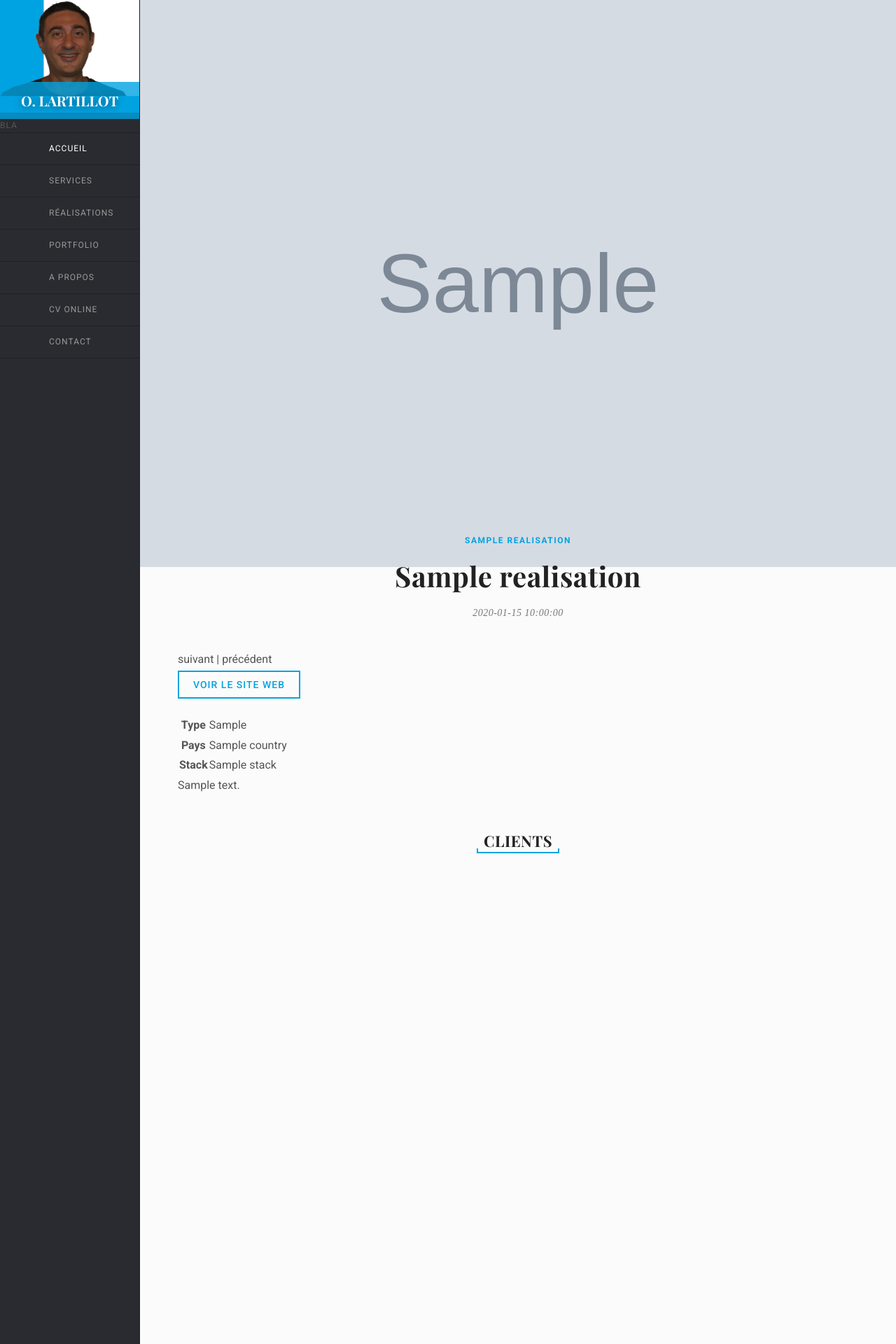
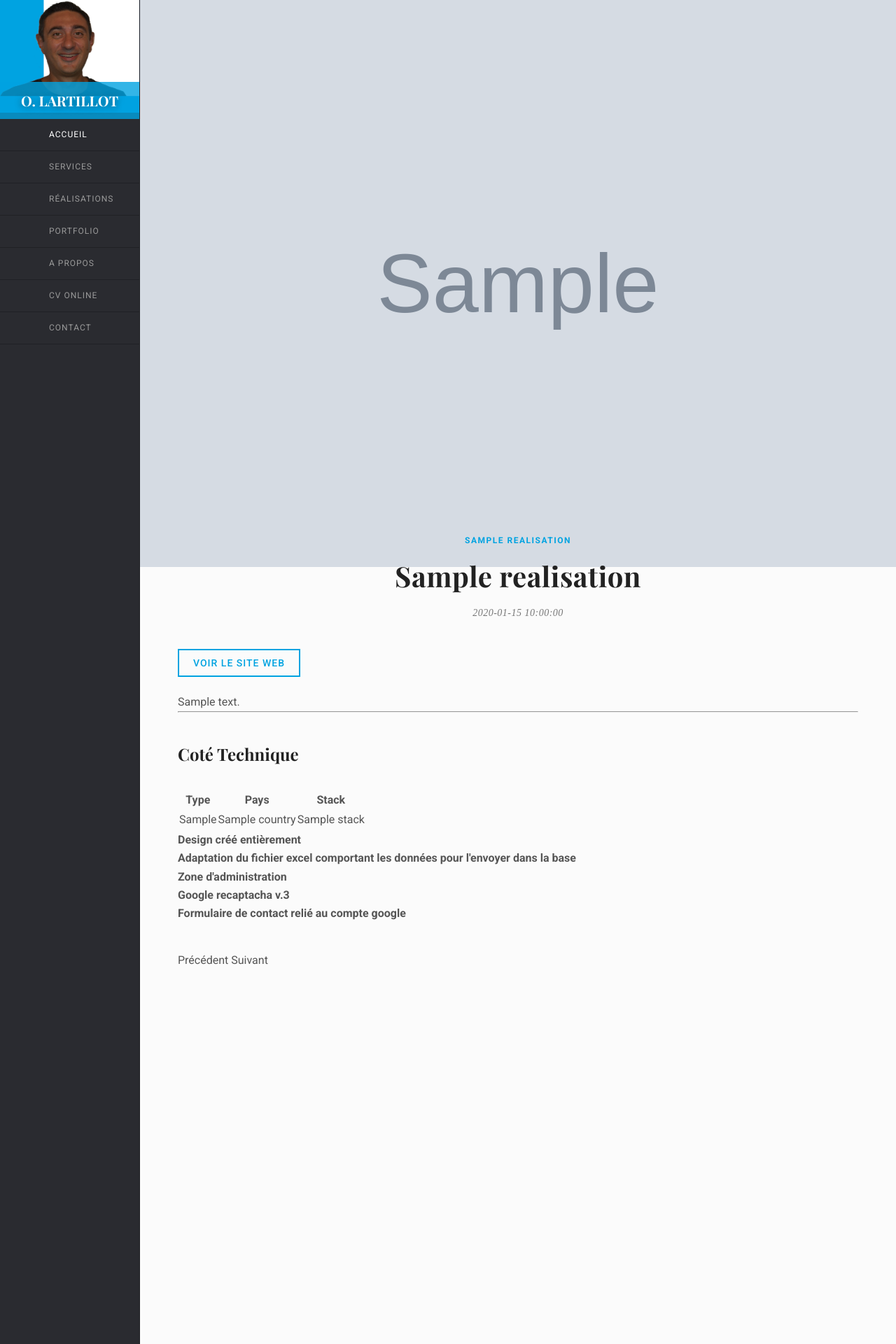
Before and after one commit to OlivierLartillot/olivierLartillot, a Symfony app: template templates/pages/realisation-detail.html.twig in a window 1280 px wide. Shown: the top 1920 px of the page at 70% size. Run offline with Twig, Linux system fonts and the light colour scheme; the template is opened without the code that fills it: most values are stand-ins (such as "Sample title", 1, 10 or a date in 2020); grey boxes marked "Sample" are stand-in pictures; some libraries are stand-ins or nearby versions.

Commit message:
amélioration de la page realisation - création d'une section coté technique

```diff
--- a/public/js/main.js
+++ b/public/js/main.js
@@ -164,20 +164,20 @@ $(document).ready(function() {
     /*======== Skills Progress Animation ========*/
     if($('.skills').length > 0) {
 
-        var el = new SimpleBar($('#services .simplebar-content-wrapper')[0]).getScrollElement();
+        var el = new SimpleBar($('#about .simplebar-content-wrapper')[0]).getScrollElement();
 
         //When scrolled to Progress
         $(el).on('scroll', function() {
             animateProgress();
         });
 
-        //When services Section have page-active on page load
-        if($('#services').hasClass('page-active')) {
+        //When about Section have page-active on page load
+        if($('#about').hasClass('page-active')) {
             animateProgress();
         }
 
-        //When services Link is clicked
-        $('a[href="#services"]').on('click', function(){
+        //When about Link is clicked
+        $('a[href="#about"]').on('click', function(){
             animateProgress();
         });
 
--- a/src/Controller/Admin/RealisationCrudController.php
+++ b/src/Controller/Admin/RealisationCrudController.php
@@ -50,7 +50,7 @@ class RealisationCrudController extends AbstractCrudController
             TextField::new('subtitle'),
             TextField::new('date'),
             ImageField::new('thumbnail')->setUploadDir($uploadPathThumbnail)->setBasePath($pathThumbnail)->setHelp('<ul><li>Une image carrée rendra mieux qu\'une image trop large ou trop haute ! </li><li>supprimer l\'image la supprimera définitivement</li></ul>'),
-            ImageField::new('FullImage')->setUploadDir($uploadPathFullImage)->setBasePath($pathFullImage)->setHelp('<ul><li>Une image carrée rendra mieux qu\'une image trop large ou trop haute ! </li><li>supprimer l\'image la supprimera définitivement</li></ul>'),
+            ImageField::new('fullImage')->setUploadDir($uploadPathFullImage)->setBasePath($pathFullImage)->setHelp('<ul><li>Une image carrée rendra mieux qu\'une image trop large ou trop haute ! </li><li>supprimer l\'image la supprimera définitivement</li></ul>'),
             TextEditorField::new('content'),
             TextField::new('siteLink'),
             BooleanField::new('online'),
--- a/templates/base.html.twig
+++ b/templates/base.html.twig
@@ -79,7 +79,6 @@
 
                         <nav class="nav-menu">
                             <ul>
-                                <li>bla{{urlBase}}</li>
                                 <li><a href="{{urlBase}}#home" class="pt-link active"><span class="nav-menu-icon"><i class="lnr lnr-home"></i></span>Accueil </a> </li>
                                 <li><a href="{{urlBase}}#services" class="pt-link"><span class="nav-menu-icon"><i class="lnr lnr-magic-wand"></i></span>Services </a> </li>
                                 <li><a href="{{urlBase}}#realisations" class="pt-link"><span class="nav-menu-icon"><i class="lnr lnr-book"></i></span>Réalisations</a></li>
--- a/templates/pages/accueil.html.twig
+++ b/templates/pages/accueil.html.twig
@@ -4,7 +4,7 @@
     <div class="banner-content">
         <!--Banner Text-->
         <h1 class="mb-20">Olivier <span>Lartillot</span></h1>
-        <h3 class="mb-20 text-white">Développeur Sites & Applications Web</h3>
+        <h3 class="mb-20 text-white">Développeur de Sites & Applications Web</h3>
 
         <!--Animated Text-->
         <p class="cd-headline clip is-full-width">
--- a/templates/pages/realisation-detail.html.twig
+++ b/templates/pages/realisation-detail.html.twig
@@ -27,11 +27,9 @@
                             <!--Blog Content Start-->
                             <div class="blog-content col-md-10 offset-md-1">
 
-                            <a href="{{ path('app_realisation_detail', {'id':realisation.id+1})}}">suivant</a> | précédent
-
                                 {% if realisation.isonline  %}
                                 <div class="row justify-content-center ">
-                                <div class="resume-button mt-10 mb-30">
+                                    <div class="resume-button mt-5 mb-30">
                                         <a class="btn-main" href="{{ realisation.siteLink }}" target="blank">Voir le site web</a>
                                     </div>
                                 </div>
@@ -39,217 +37,79 @@
 
 
 
+                                <section class="row mt-30 py-5 px-3 justify-content-center bg-white  border rounded">
+                                    <article class="col-lg-12">
+                                        {{ realisation.content|raw}}
+                                    </article>
+                                    <div class="col-12">
+                                        <hr>
+                                    </div>
+                                    <div class="mt-40 mb-30 text-center">
+                                        <h2>Coté Technique</h2>
 
-                                <section class="row">
+                                    </div>
 
-                                    <aside class="col-lg-4">
+                                    <div class="table-responsive">
                                         <table  class="table">
+                                            <thead class="table-dark">
                                                 <tr>
-                                                <th scope="row">Type</th>
+                                                    <th scope="col">Type</th>
+                                                    <th scope="col">Pays</th>
+                                                    <th scope="col">Stack</th>
+                                                </tr>
+                                            </thead>
+                                            <tbody>
+                                                <tr>
                                                     <td>{{ realisation.typeOfWork }}</td>
-                                            </tr>
-                                            <tr>
-                                                <th scope="row">Pays</th>
                                                     <td>{{ realisation.country }}</td>
-                                            </tr>
-                                            <tr>
-                                                <th scope="row">Stack</th>
                                                     <td>
                                                         {% for key, stack in realisation.stack %}
                                                             {{ stack }}
                                                         {% if (key + 1) < (realisation.stack|length) %}, {% endif %}
-
                                                     {% endfor %}
 
                                                     </td>
                                                 </tr>
+                                            </tbody>
                                         </table>
+                                    </div>
 
-                                    </aside>
-                                    <article class="col-lg-8">
 
-                                        {{ realisation.content|raw}}
 
+                                        <article class="col-lg-12">
+                                            <div class="card p-3 text-center">
+                                                <b>
+                                                    Design créé entièrement<br>
+
+                                                    Adaptation du fichier excel comportant les données pour l'envoyer dans la base<br>
+
+                                                    Zone d'administration<br>
+
+                                                    Google recaptacha v.3<br>
+                                                    Formulaire de contact relié au compte google<br>
+                                                </b>
+                                            </div>
                                         </article>
 
-                                </section>
 
 
+
+                                    <div class="mt-40 text-center">
+                                        <a class="btn bg-secondary text-white shadow mx-2" href="{{ path('app_realisation_detail', {'id': listId[precedent]})}}">
+                                        <i class="lnr lnr-arrow-left"></i> Précédent
+                                        </a>
+                                        <a class="btn bg-secondary text-white shadow mx-2" href="{{ path('app_realisation_detail', {'id': listId[suivant]})}}">
+                                        Suivant <i class="lnr lnr-arrow-right"></i>
+                                        </a>
+                                    </div>
+
+
+                                </section>
                             </div>
                             <!--Blog Content End-->
 
 
-        <!--Clients Row Start-->
-        <div class="row clients mb-70">
-            <div class="col-md-12">
-                <div class="subheading">
-                    <h3>Clients</h3>
-                </div>
-            </div>
 
-            <div class="owl-carousel owl-theme">
-
-                <!--Client Logo-->
-                <div class="client-logo">
-                    <a href="#">
-                        <img id="myImg" src="img/background/pc_grand.jpg" alt="">
-                    </a>
-                </div>
-
-                <!--Client Logo-->
-                <div class="client-logo">
-                    <a href="#">
-                        <img src="img/realisations/cantaloube.png" alt="">
-                    </a>
-                </div>
-
-                <!--Client Logo-->
-                <div class="client-logo">
-                    <a href="#">
-                        <img src="img/clients/client-03.png" alt="">
-                    </a>
-                </div>
-
-                <!--Client Logo-->
-                <div class="client-logo">
-                    <a href="#">
-                        <img src="img/clients/client-04.png" alt="">
-                    </a>
-                </div>
-
-                <!--Client Logo-->
-                <div class="client-logo">
-                    <a href="#">
-                        <img src="img/clients/client-05.png" alt="">
-                    </a>
-                </div>
-
-                <!--Client Logo-->
-                <div class="client-logo">
-                    <a href="#">
-                        <img src="img/clients/client-06.png" alt="">
-                    </a>
-                </div>
-
-                <!--Client Logo-->
-                <div class="client-logo">
-                    <a href="#">
-                        <img src="img/clients/client-07.png" alt="">
-                    </a>
-                </div>
-
-                <!--Client Logo-->
-                <div class="client-logo">
-                    <a href="#">
-                        <img src="img/clients/client-08.png" alt="">
-                    </a>
-                </div>
-
-                <!--Client Logo-->
-                <div class="client-logo">
-                    <a href="#">
-                        <img src="img/clients/client-09.png" alt="">
-                    </a>
-                </div>
-
-            </div>
-        </div>
-        <!--Clients Row End-->
-
-
-
-
-                            <!--Blog Comments Start-->
-                            <div class="blog-comments col-md-8 offset-md-2">
-                                <h4 class="mb-40">Post Comments</h4>
-                                <ul class="comment-list">
-
-                                    <li class="comment">
-
-                                        <div class="author-img">
-                                            <img src="img/blog/authors/author-1.jpg" alt="">
-                                        </div>
-                                        <div class="comment-text">
-                                            <span class="reply"><a href="#">Reply</a></span>
-                                            <h6 class="author">Jane Doe</h6>
-                                            <span class="date">June 10, 2018 at 5:39 am</span>
-                                            <p>Deep v cliche lomo biodiesel Neutra selfies. Shorts fixie consequat flexitarian four loko </p>
-                                        </div>
-
-                                    </li>
-
-                                    <li class="comment">
-
-                                        <div class="author-img">
-                                            <img src="img/blog/authors/author-2.jpg" alt="">
-                                        </div>
-                                        <div class="comment-text">
-                                            <span class="reply"><a href="#">Reply</a></span>
-                                            <h6 class="author">Jane Doe</h6>
-                                            <span class="date">June 10, 2018 at 5:39 am</span>
-                                            <p>Deep v cliche lomo biodiesel Neutra selfies. Shorts fixie consequat flexitarian four loko </p>
-                                        </div>
-
-                                    </li>
-
-                                    <li class="comment">
-
-                                        <div class="author-img">
-                                            <img src="img/blog/authors/author-3.jpg" alt="">
-                                        </div>
-                                        <div class="comment-text">
-                                            <span class="reply"><a href="#">Reply</a></span>
-                                            <h6 class="author">Jane Doe</h6>
-                                            <span class="date">June 10, 2018 at 5:39 am</span>
-                                            <p>Deep v cliche lomo biodiesel Neutra selfies. Shorts fixie consequat flexitarian four loko </p>
-                                        </div>
-
-                                    </li>
-
-                                </ul>
-                            </div>
-                            <!--Blog Comments End-->
-
-                            <div class="comment-form col-lg-8 offset-lg-2">
-
-                                <h4 class="mt-40 mb-40">Leave A Reply</h4>
-                                <form action="#">
-
-                                    <div class="row">
-                                        <!--Name Field-->
-                                        <div class="col-md-6 mb-50">
-                                            <span class="input">
-                                                <input class="input__field" type="text" id="name" name="name" required/>
-                                                <label class="input__label" for="name">Name</label>
-                                            </span>
-                                        </div>
-
-                                        <!--Email Field-->
-                                        <div class="col-md-6 mb-50">
-                                            <span class="input">
-                                                <input class="input__field" type="text" id="email" name="email" required/>
-                                                <label class="input__label" for="email">Email</label>
-                                            </span>
-                                        </div>
-
-                                        <!--Message Box-->
-                                        <div class="col-md-12 mb-30">
-                                            <span class="input">
-                                                <textarea  class="input__field" id="message" name="message" rows="5" required></textarea>
-                                                <label class="input__label" for="message">Your Comment</label>
-                                            </span>
-                                        </div>
-
-                                        <!--Submit Button-->
-                                        <div class="col-md-12">
-                                            <button class="btn-main">Post Comment</button>
-                                        </div>
-
-                                    </div>
-
-                                </form>
-
-                            </div>
 
                         </div>
                     </div>
@@ -257,7 +117,7 @@
 
             </div>
 
-        </div>
+
 
 
 
--- a/templates/pages/realisations.html.twig
+++ b/templates/pages/realisations.html.twig
@@ -11,8 +11,8 @@
         <div class="row blogs-masonry">
 
             {% for realisation in listeDesRealisations %}
-                    <div class="col-lg-4 col-sm-6">
-                        <a href="{{ path('app_realisation_detail',{'id': realisation.id }) }}" class="blog-item">
+                    <div class="col-lg-4 col-sm-6 ">
+                        <a href="{{ path('app_realisation_detail',{'id': realisation.id }) }}" class="blog-item rounded shadow">
                             <div class="blog-image">
                                 <img src="img/realisations/thumbnails/{{ realisation.thumbnail }}" alt="{{ realisation.title }}">
                             </div>
```
Also changed, not shown: src/Controller/HomeController.php (+37 -1 lines), templates/pages/about.html.twig (+6 -6 lines). Lines whose indentation alone changed are shown as unchanged.
